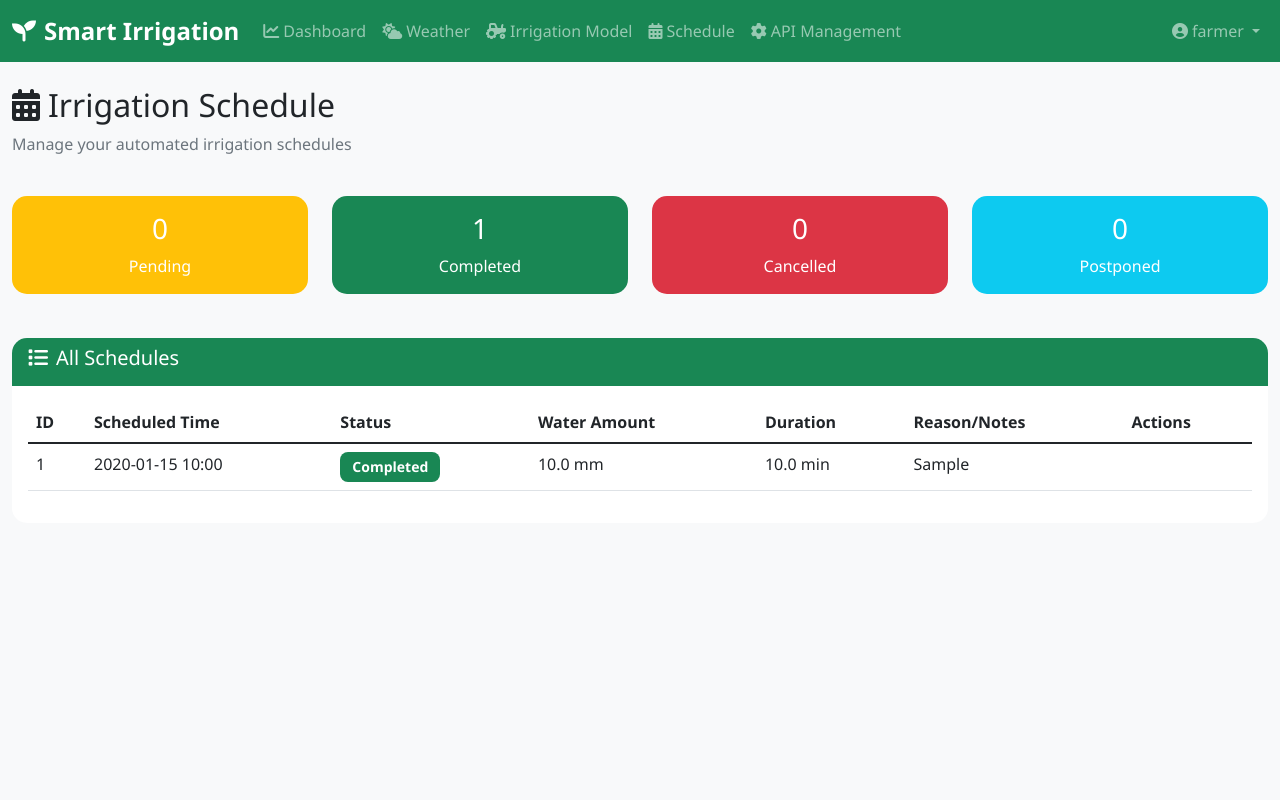
After one commit to Nikhilg27425/irrigation_scheduling, a Flask app: page /schedule in a window 1280 px wide. The commit adds this page. Run offline with Flask 3, Linux system fonts and the light colour scheme; a user stored in the database is signed in; tables that the repository leaves empty hold one stand-in row (values such as "Sample post").

Commit message:
Add irrigation scheduling system with decision logic

```diff
--- a/app.py
+++ b/app.py
@@ -53,6 +53,35 @@ class Prediction(db.Model):
     prediction = db.Column(db.Integer)
     confidence = db.Column(db.Float)
     created_at = db.Column(db.DateTime, default=datetime.utcnow)
+
+    # Relationship
+    user = db.relationship('User', backref='predictions')
+
+class IrrigationSchedule(db.Model):
+    id = db.Column(db.Integer, primary_key=True)
+    user_id = db.Column(db.Integer, db.ForeignKey('user.id'), nullable=False)
+    prediction_id = db.Column(db.Integer, db.ForeignKey('prediction.id'))
+
+    # Schedule details
+    scheduled_time = db.Column(db.DateTime, nullable=False)
+    status = db.Column(db.String(20), default='pending')  # pending, cancelled, postponed, completed, executing
+
+    # Irrigation details
+    water_amount = db.Column(db.Float)  # in mm
+    duration = db.Column(db.Float)  # in minutes
+
+    # Decision tracking
+    cancellation_reason = db.Column(db.String(200))
+    notification_sent = db.Column(db.Boolean, default=False)
+
+    # Timestamps
+    created_at = db.Column(db.DateTime, default=datetime.utcnow)
+    updated_at = db.Column(db.DateTime, default=datetime.utcnow, onupdate=datetime.utcnow)
+    executed_at = db.Column(db.DateTime)
+
+    # Relationships
+    user = db.relationship('User', backref='schedules')
+    prediction = db.relationship('Prediction', backref='schedules')
 
 @login_manager.user_loader
 def load_user(user_id):
@@ -329,6 +358,7 @@ def predict():
         if prediction == 1:
             water_calc = calculate_water_requirement(crop_type, temperature, crop_days, soil_moisture)
             result['water_requirement'] = water_calc
+            result['prediction_id'] = pred_record.id  # Include prediction ID for scheduling
 
         return jsonify(result)
 
@@ -402,6 +432,125 @@ def translate_api():
 
         translated = translate_text(text, target_lang)
         return jsonify({'success': True, 'translated': translated})
+    except Exception as e:
+        return jsonify({'success': False, 'message': str(e)}), 500
+
+# ============= IRRIGATION SCHEDULING ENDPOINTS =============
+
+@app.route('/schedule')
+@login_required
+def schedule_page():
+    """Schedule management page"""
+    schedules = IrrigationSchedule.query.filter_by(user_id=current_user.id).order_by(IrrigationSchedule.scheduled_time.desc()).all()
+    return render_template('schedule.html', schedules=schedules)
+
+@app.route('/api/schedule/create', methods=['POST'])
+@login_required
+def create_schedule():
+    """Create new irrigation schedule"""
+    try:
+        data = request.get_json()
+
+        prediction_id = data.get('prediction_id')
+        scheduled_time = data.get('scheduled_time')  # ISO format datetime
+        water_amount = float(data.get('water_amount'))
+        duration = float(data.get('duration', 60))  # default 60 minutes
+
+        # Parse scheduled time
+        if scheduled_time:
+            scheduled_dt = datetime.fromisoformat(scheduled_time.replace('Z', '+00:00'))
+        else:
+            # Default: schedule for next optimal time (6 AM next day)
+            tomorrow = datetime.utcnow() + timedelta(days=1)
+            scheduled_dt = tomorrow.replace(hour=6, minute=0, second=0, microsecond=0)
+
+        # Create schedule
+        schedule = IrrigationSchedule(
+            user_id=current_user.id,
+            prediction_id=prediction_id,
+            scheduled_time=scheduled_dt,
+            water_amount=water_amount,
+            duration=duration,
+            status='pending'
+        )
+
+        db.session.add(schedule)
+        db.session.commit()
+
+        return jsonify({
+            'success': True,
+            'message': 'Irrigation scheduled successfully',
+            'schedule_id': schedule.id,
+            'scheduled_time': schedule.scheduled_time.isoformat()
+        })
+
+    except Exception as e:
+        return jsonify({'success': False, 'message': str(e)}), 500
+
+@app.route('/api/schedule/list')
+@login_required
+def list_schedules():
+    """Get user's irrigation schedules"""
+    try:
+        schedules = IrrigationSchedule.query.filter_by(user_id=current_user.id).order_by(IrrigationSchedule.scheduled_time.desc()).limit(50).all()
+
+        result = [{
+            'id': s.id,
+            'scheduled_time': s.scheduled_time.isoformat(),
+            'status': s.status,
+            'water_amount': s.water_amount,
+            'duration': s.duration,
+            'cancellation_reason': s.cancellation_reason,
+            'executed_at': s.executed_at.isoformat() if s.executed_at else None,
+            'created_at': s.created_at.isoformat()
+        } for s in schedules]
+
+        return jsonify({'success': True, 'schedules': result})
+
+    except Exception as e:
+        return jsonify({'success': False, 'message': str(e)}), 500
+
+@app.route('/api/schedule/<int:schedule_id>/cancel', methods=['POST'])
+@login_required
+def cancel_schedule(schedule_id):
+    """Cancel a scheduled irrigation"""
+    try:
+        schedule = IrrigationSchedule.query.get(schedule_id)
+
+        if not schedule or schedule.user_id != current_user.id:
+            return jsonify({'success': False, 'message': 'Schedule not found'}), 404
+
+        if schedule.status not in ['pending', 'postponed']:
+            return jsonify({'success': False, 'message': 'Cannot cancel this schedule'}), 400
+
+        schedule.status = 'cancelled'
+        schedule.cancellation_reason = 'Cancelled by user'
+        db.session.commit()
+
+        return jsonify({'success': True, 'message': 'Schedule cancelled'})
+
+    except Exception as e:
+        return jsonify({'success': False, 'message': str(e)}), 500
+
+@app.route('/api/schedule/<int:schedule_id>/execute', methods=['POST'])
+@login_required
+def execute_schedule_now(schedule_id):
+    """Execute irrigation immediately (manual trigger)"""
+    try:
+        schedule = IrrigationSchedule.query.get(schedule_id)
+
+        if not schedule or schedule.user_id != current_user.id:
+            return jsonify({'success': False, 'message': 'Schedule not found'}), 404
+
+        if schedule.status != 'pending':
+            return jsonify({'success': False, 'message': 'Schedule is not pending'}), 400
+
+        # Execute immediately
+        from scheduler import process_schedule
+        process_schedule(schedule_id)
+
+        return jsonify({'success': True, 'message': 'Irrigation executed'})
+
     except Exception as e:
         return jsonify({'success': False, 'message': str(e)}), 500
 
--- a/requirements.txt
+++ b/requirements.txt
@@ -4,6 +4,7 @@ Flask==3.0.0
 Flask-Login==0.6.3
 Flask-SQLAlchemy==3.1.1
 Flask-Babel==4.0.0
+APScheduler==3.10.4
 pandas>=2.0.0
 numpy>=1.24.0
 scikit-learn>=1.3.0
--- a/templates/navbar.html
+++ b/templates/navbar.html
@@ -21,6 +21,11 @@
                 <li class="nav-item">
                     <a class="nav-link" href="/irrigation">
                         <i class="fas fa-tractor me-1"></i>Irrigation Model
+                    </a>
+                </li>
+                <li class="nav-item">
+                    <a class="nav-link" href="/schedule">
+                        <i class="fas fa-calendar-alt me-1"></i>Schedule
                     </a>
                 </li>
                 <li class="nav-item">
--- /dev/null
+++ b/templates/schedule.html
@@ -0,0 +1,191 @@
+<!DOCTYPE html>
+<html lang="en">
+<head>
+    <meta charset="UTF-8">
+    <meta name="viewport" content="width=device-width, initial-scale=1.0">
+    <title>Irrigation Schedule - Smart Irrigation</title>
+    <link href="https://cdn.jsdelivr.net/npm/bootstrap@5.1.3/dist/css/bootstrap.min.css" rel="stylesheet">
+    <link href="https://cdnjs.cloudflare.com/ajax/libs/font-awesome/6.0.0/css/all.min.css" rel="stylesheet">
+    <link href="{{ url_for('static', filename='css/style.css') }}" rel="stylesheet">
+</head>
+<body>
+    {% include 'navbar.html' %}
+
+    <div class="container-fluid mt-4">
+        <div class="row">
+            <div class="col-12">
+                <h2><i class="fas fa-calendar-alt me-2"></i>Irrigation Schedule</h2>
+                <p class="text-muted">Manage your automated irrigation schedules</p>
+            </div>
+        </div>
+
+        <!-- Status Summary -->
+        <div class="row mt-4">
+            <div class="col-md-3">
+                <div class="card stat-card bg-warning text-white">
+                    <div class="card-body text-center">
+                        <h3 id="pendingCount">0</h3>
+                        <p class="mb-0">Pending</p>
+                    </div>
+                </div>
+            </div>
+            <div class="col-md-3">
+                <div class="card stat-card bg-success text-white">
+                    <div class="card-body text-center">
+                        <h3 id="completedCount">0</h3>
+                        <p class="mb-0">Completed</p>
+                    </div>
+                </div>
+            </div>
+            <div class="col-md-3">
+                <div class="card stat-card bg-danger text-white">
+                    <div class="card-body text-center">
+                        <h3 id="cancelledCount">0</h3>
+                        <p class="mb-0">Cancelled</p>
+                    </div>
+                </div>
+            </div>
+            <div class="col-md-3">
+                <div class="card stat-card bg-info text-white">
+                    <div class="card-body text-center">
+                        <h3 id="postponedCount">0</h3>
+                        <p class="mb-0">Postponed</p>
+                    </div>
+                </div>
+            </div>
+        </div>
+
+        <!-- Schedules Table -->
+        <div class="row mt-4">
+            <div class="col-12">
+                <div class="card">
+                    <div class="card-header bg-success text-white">
+                        <h5><i class="fas fa-list me-2"></i>All Schedules</h5>
+                    </div>
+                    <div class="card-body">
+                        <div class="table-responsive">
+                            <table class="table table-hover">
+                                <thead>
+                                    <tr>
+                                        <th>ID</th>
+                                        <th>Scheduled Time</th>
+                                        <th>Status</th>
+                                        <th>Water Amount</th>
+                                        <th>Duration</th>
+                                        <th>Reason/Notes</th>
+                                        <th>Actions</th>
+                                    </tr>
+                                </thead>
+                                <tbody id="schedulesTable">
+                                    {% for schedule in schedules %}
+                                    <tr>
+                                        <td>{{ schedule.id }}</td>
+                                        <td>{{ schedule.scheduled_time.strftime('%Y-%m-%d %H:%M') }}</td>
+                                        <td>
+                                            {% if schedule.status == 'pending' %}
+                                            <span class="badge bg-warning">Pending</span>
+                                            {% elif schedule.status == 'completed' %}
+                                            <span class="badge bg-success">Completed</span>
+                                            {% elif schedule.status == 'cancelled' %}
+                                            <span class="badge bg-danger">Cancelled</span>
+                                            {% elif schedule.status == 'postponed' %}
+                                            <span class="badge bg-info">Postponed</span>
+                                            {% elif schedule.status == 'executing' %}
+                                            <span class="badge bg-primary">Executing</span>
+                                            {% endif %}
+                                        </td>
+                                        <td>{{ schedule.water_amount }} mm</td>
+                                        <td>{{ schedule.duration }} min</td>
+                                        <td>{{ schedule.cancellation_reason or '-' }}</td>
+                                        <td>
+                                            {% if schedule.status == 'pending' %}
+                                            <button class="btn btn-sm btn-primary" onclick="executeNow({{ schedule.id }})">
+                                                <i class="fas fa-play"></i>
+                                            </button>
+                                            <button class="btn btn-sm btn-danger" onclick="cancelSchedule({{ schedule.id }})">
+                                                <i class="fas fa-times"></i>
+                                            </button>
+                                            {% endif %}
+                                        </td>
+                                    </tr>
+                                    {% endfor %}
+                                </tbody>
+                            </table>
+                        </div>
+                    </div>
+                </div>
+            </div>
+        </div>
+    </div>
+
+    <script src="https://cdn.jsdelivr.net/npm/bootstrap@5.1.3/dist/js/bootstrap.bundle.min.js"></script>
+    <script>
+        function loadSchedules() {
+            fetch('/api/schedule/list')
+                .then(response => response.json())
+                .then(data => {
+                    if (data.success) {
+                        updateCounts(data.schedules);
+                    }
+                });
+        }
+
+        function updateCounts(schedules) {
+            const counts = {
+                pending: 0,
+                completed: 0,
+                cancelled: 0,
+                postponed: 0
+            };
+
+            schedules.forEach(s => {
+                if (counts.hasOwnProperty(s.status)) {
+                    counts[s.status]++;
+                }
+            });
+
+            document.getElementById('pendingCount').textContent = counts.pending;
+            document.getElementById('completedCount').textContent = counts.completed;
+            document.getElementById('cancelledCount').textContent = counts.cancelled;
+            document.getElementById('postponedCount').textContent = counts.postponed;
+        }
+
+        function cancelSchedule(scheduleId) {
+            if (confirm('Are you sure you want to cancel this schedule?')) {
+                fetch(`/api/schedule/${scheduleId}/cancel`, {
+                    method: 'POST'
+                })
+                .then(response => response.json())
+                .then(data => {
+                    if (data.success) {
+                        alert('Schedule cancelled');
+                        location.reload();
+                    } else {
+                        alert('Error: ' + data.message);
+                    }
+                });
+            }
+        }
+
+        function executeNow(scheduleId) {
+            if (confirm('Execute irrigation now?')) {
+                fetch(`/api/schedule/${scheduleId}/execute`, {
+                    method: 'POST'
+                })
+                .then(response => response.json())
+                .then(data => {
+                    if (data.success) {
+                        alert('Irrigation executed!');
+                        location.reload();
+                    } else {
+                        alert('Error: ' + data.message);
+                    }
+                });
+            }
+        }
+
+        // Load schedules on page load
+        loadSchedules();
+    </script>
+</body>
+</html>
```
Also changed, not shown: scheduler.py (added, +172 -0 lines), static/js/irrigation.js (+42 -0 lines).
